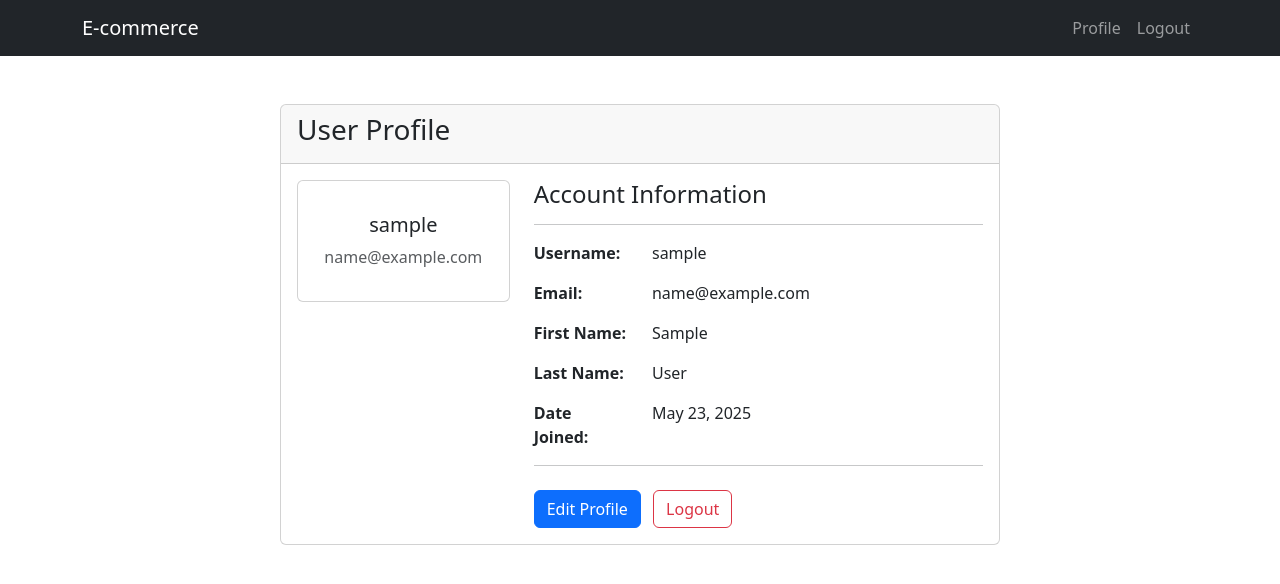
After one commit to vpshubh/ecommerce_practice, a Django app: page /profile/ in a window 1280 px wide. The commit adds this page. Shown: the top 584 px of the page. Run offline with Django 5.2, Linux system fonts and the light colour scheme; the visitor is signed in with stand-in values (Sample User, id 1); some libraries are stand-ins or nearby versions.

Commit message:
nex reg and log

```diff
--- a/ecommerce/ecommerce/settings.py
+++ b/ecommerce/ecommerce/settings.py
@@ -231,3 +231,4 @@ CART_SESSION_ID = 'cart'
 STRIPE_PUBLIC_KEY = 'your_publishable_key'
 STRIPE_SECRET_KEY = 'your_secret_key'
 STRIPE_WEBHOOK_SECRET = 'your_webhook_secret'
+LOGIN_URL = '/users/login/'
--- a/ecommerce/ecommerce/urls.py
+++ b/ecommerce/ecommerce/urls.py
@@ -5,6 +5,8 @@ from django.conf.urls.static import static
 
 urlpatterns = [
     path('admin/', admin.site.urls),
-    path('', include('store.urls')),
+    path('', include('store.urls')),  # Replace 'store' with your app name
     path('users/', include('users.urls')),
+    path('', include('users.urls')),
+
 ] + static(settings.MEDIA_URL, document_root=settings.MEDIA_ROOT)
--- a/ecommerce/store/urls.py
+++ b/ecommerce/store/urls.py
@@ -14,4 +14,10 @@ urlpatterns = [
     path('checkout/', views.checkout, name='checkout'),
     path('cart/add/<int:product_id>/', views.cart_add, name='cart_add'),
     path('cart/remove/<int:product_id>/', views.cart_remove, name='cart_remove'),
+    path('login/', views.login_view, name='login'),
+    path('register/', views.register_view, name='register'),
+    path('logout/', views.logout_view, name='logout'),
+    path('users/profile/', views.profile_view, name='profile'),
+    path('orders/', views.order_history, name='order_history'),
+
 ]
--- /dev/null
+++ b/ecommerce/users/templates/users/base.html
@@ -0,0 +1,61 @@
+<!DOCTYPE html>
+<html lang="en">
+
+<head>
+    <meta charset="UTF-8">
+    <meta name="viewport" content="width=device-width, initial-scale=1.0">
+    <title>{% block title %}My E-commerce Site{% endblock %}</title>
+    <!-- Bootstrap CSS -->
+    <link href="https://cdnjs.cloudflare.com/ajax/libs/bootstrap/5.3.0/css/bootstrap.min.css" rel="stylesheet">
+    {% block extra_css %}{% endblock %}
+</head>
+
+<body>
+    <nav class="navbar navbar-expand-lg navbar-dark bg-dark">
+        <div class="container">
+            <a class="navbar-brand" href="/">E-commerce</a>
+            <button class="navbar-toggler" type="button" data-bs-toggle="collapse" data-bs-target="#navbarNav">
+                <span class="navbar-toggler-icon"></span>
+            </button>
+            <div class="collapse navbar-collapse" id="navbarNav">
+                <ul class="navbar-nav ms-auto">
+                    {% if user.is_authenticated %}
+                    <li class="nav-item">
+                        <a class="nav-link" href="/profile/">Profile</a>
+                    </li>
+                    <li class="nav-item">
+                        <a class="nav-link" href="/users/logout/">Logout</a>
+                    </li>
+                    {% else %}
+                    <li class="nav-item">
+                        <a class="nav-link" href="/users/login/">Login</a>
+                    </li>
+                    <li class="nav-item">
+                        <a class="nav-link" href="/users/register/">Register</a>
+                    </li>
+                    {% endif %}
+                </ul>
+            </div>
+        </div>
+    </nav>
+
+    <main class="container mt-4">
+        {% if messages %}
+        {% for message in messages %}
+        <div class="alert alert-{{ message.tags }} alert-dismissible fade show" role="alert">
+            {{ message }}
+            <button type="button" class="btn-close" data-bs-dismiss="alert"></button>
+        </div>
+        {% endfor %}
+        {% endif %}
+
+        {% block content %}
+        {% endblock %}
+    </main>
+
+    <!-- Bootstrap JS -->
+    <script src="https://cdnjs.cloudflare.com/ajax/libs/bootstrap/5.3.0/js/bootstrap.bundle.min.js"></script>
+    {% block extra_js %}{% endblock %}
+</body>
+
+</html>
--- a/ecommerce/users/templates/users/profile.html
+++ b/ecommerce/users/templates/users/profile.html
@@ -0,0 +1,98 @@
+{% extends 'users/base.html' %}
+
+{% block content %}
+<div class="container mt-5">
+    <div class="row">
+        <div class="col-md-8 mx-auto">
+            <div class="card">
+                <div class="card-header">
+                    <h3>User Profile</h3>
+                </div>
+                <div class="card-body">
+                    {% if messages %}
+                    {% for message in messages %}
+                    <div class="alert alert-{{ message.tags }}">
+                        {{ message }}
+                    </div>
+                    {% endfor %}
+                    {% endif %}
+
+                    <div class="row">
+                        <div class="col-md-4">
+                            <div class="profile-sidebar">
+                                <div class="card">
+                                    <div class="card-body text-center">
+                                        <div class="profile-avatar mb-3">
+                                            <i class="fas fa-user-circle fa-5x text-secondary"></i>
+                                        </div>
+                                        <h5>{{ user.username }}</h5>
+                                        <p class="text-muted">{{ user.email }}</p>
+                                    </div>
+                                </div>
+                            </div>
+                        </div>
+
+                        <div class="col-md-8">
+                            <div class="profile-content">
+                                <h4>Account Information</h4>
+                                <hr>
+
+                                <div class="row mb-3">
+                                    <div class="col-sm-3">
+                                        <strong>Username:</strong>
+                                    </div>
+                                    <div class="col-sm-9">
+                                        {{ user.username }}
+                                    </div>
+                                </div>
+
+                                <div class="row mb-3">
+                                    <div class="col-sm-3">
+                                        <strong>Email:</strong>
+                                    </div>
+                                    <div class="col-sm-9">
+                                        {{ user.email }}
+                                    </div>
+                                </div>
+
+                                <div class="row mb-3">
+                                    <div class="col-sm-3">
+                                        <strong>First Name:</strong>
+                                    </div>
+                                    <div class="col-sm-9">
+                                        {{ user.first_name|default:"Not provided" }}
+                                    </div>
+                                </div>
+
+                                <div class="row mb-3">
+                                    <div class="col-sm-3">
+                                        <strong>Last Name:</strong>
+                                    </div>
+                                    <div class="col-sm-9">
+                                        {{ user.last_name|default:"Not provided" }}
+                                    </div>
+                                </div>
+
+                                <div class="row mb-3">
+                                    <div class="col-sm-3">
+                                        <strong>Date Joined:</strong>
+                                    </div>
+                                    <div class="col-sm-9">
+                                        {{ user.date_joined|date:"F d, Y" }}
+                                    </div>
+                                </div>
+
+                                <hr>
+                                <div class="mt-4">
+                                    <a href="#" class="btn btn-primary me-2">Edit Profile</a>
+                                    <a href="{% url 'logout' %}" class="btn btn-outline-danger">Logout</a>
+                                </div>
+                            </div>
+                        </div>
+                    </div>
+                </div>
+            </div>
+        </div>
+    </div>
+</div>
+{% endblock %}
--- a/ecommerce/users/urls.py
+++ b/ecommerce/users/urls.py
@@ -1,10 +1,20 @@
+# In your users/urls.py
 from django.urls import path
 from . import views
 
 urlpatterns = [
-    path('register/', views.signup, name='register'),
-    path('login/', views.user_login, name='login'),
-    path('profile/', views.profile, name='profile'),
-    path('order-history/', views.order_history, name='order_history'),
+    path('', views.home, name='home'),
+    path('login/', views.login_view, name='login'),
+    path('register/', views.register_view, name='register'),
+    path('logout/', views.logout_view, name='logout'),
+    path('profile/', views.profile_view, name='profile'),
+]
 
-]
+# Make sure this is included in your main project's urls.py:
+# from django.contrib import admin
+# from django.urls import path, include
+#
+# urlpatterns = [
+#     path('admin/', admin.site.urls),
+#     path('', include('users.urls')),  # Changed from 'store' to 'users'
+# ]
--- a/ecommerce/users/views.py
+++ b/ecommerce/users/views.py
@@ -1,30 +1,65 @@
 from django.shortcuts import render, redirect
-from django.contrib.auth import login, authenticate
-from .forms import SignUpForm
+from django.contrib.auth import authenticate, login, logout
+from django.contrib.auth.models import User
+from django.contrib import messages
+from django.views.decorators.csrf import csrf_protect
+from django.contrib.auth.decorators import login_required
 
-def signup(request):
-    if request.method == 'POST':
-        form = SignUpForm(request.POST)
-        if form.is_valid():
-            user = form.save()
-            login(request, user)
-            return redirect('home')
-    else:
-        form = SignUpForm()
-    return render(request, 'users/register.html', {'form': form})
+def home(request):
+    return render(request, 'users/home.html')
 
-def user_login(request):
+@csrf_protect
+def login_view(request):
     if request.method == 'POST':
         username = request.POST['username']
         password = request.POST['password']
+
         user = authenticate(request, username=username, password=password)
         if user is not None:
             login(request, user)
-            return redirect('home')
+            messages.success(request, 'Login successful!')
+            return redirect('home')  # Redirect to home page after successful login
+        else:
+            messages.error(request, 'Invalid username or password.')
+
     return render(request, 'users/login.html')
 
-def profile(request):
-    return render(request, 'users/profile.html')
+@csrf_protect
+def register_view(request):
+    if request.method == 'POST':
+        username = request.POST['username']
+        email = request.POST['email']
+        password1 = request.POST['password1']
+        password2 = request.POST['password2']
 
-def order_history(request):
-    return render(request, 'users/order_history.html')
+        # Validation
+        if password1 != password2:
+            messages.error(request, 'Passwords do not match.')
+            return render(request, 'users/register.html')
+
+        if User.objects.filter(username=username).exists():
+            messages.error(request, 'Username already exists.')
+            return render(request, 'users/register.html')
+
+        if User.objects.filter(email=email).exists():
+            messages.error(request, 'Email already registered.')
+            return render(request, 'users/register.html')
+
+        # Create user
+        try:
+            user = User.objects.create_user(username=username, email=email, password=password1)
+            messages.success(request, 'Account created successfully! Please log in.')
+            return redirect('login')
+        except Exception as e:
+            messages.error(request, 'Error creating account. Please try again.')
+
+    return render(request, 'store/register.html')
+
+def logout_view(request):
+    logout(request)
+    messages.success(request, 'You have been logged out successfully.')
+    return redirect('home')
+
+@login_required
+def profile_view(request):
+    return render(request, 'users/profile.html', {'user': request.user})
```
Also changed, not shown: ecommerce/store/templates/store/cart.html (+18 -52 lines), ecommerce/store/views.py (+90 -0 lines), ecommerce/users/templates/users/login.html (+33 -8 lines), ecommerce/users/templates/users/order_history.html (+34 -0 lines), ecommerce/users/templates/users/register.html (+50 -8 lines), 1 other file.
